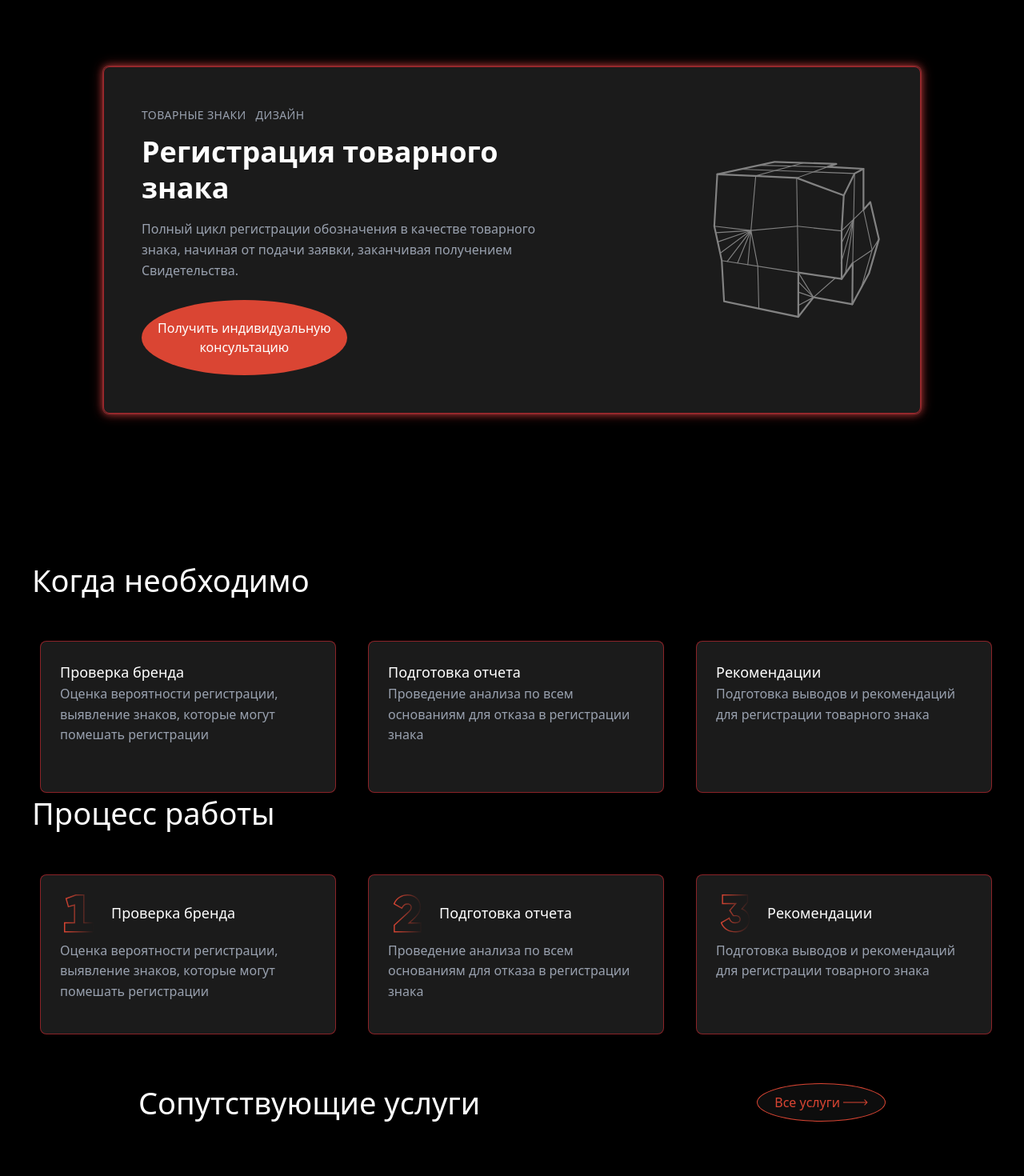
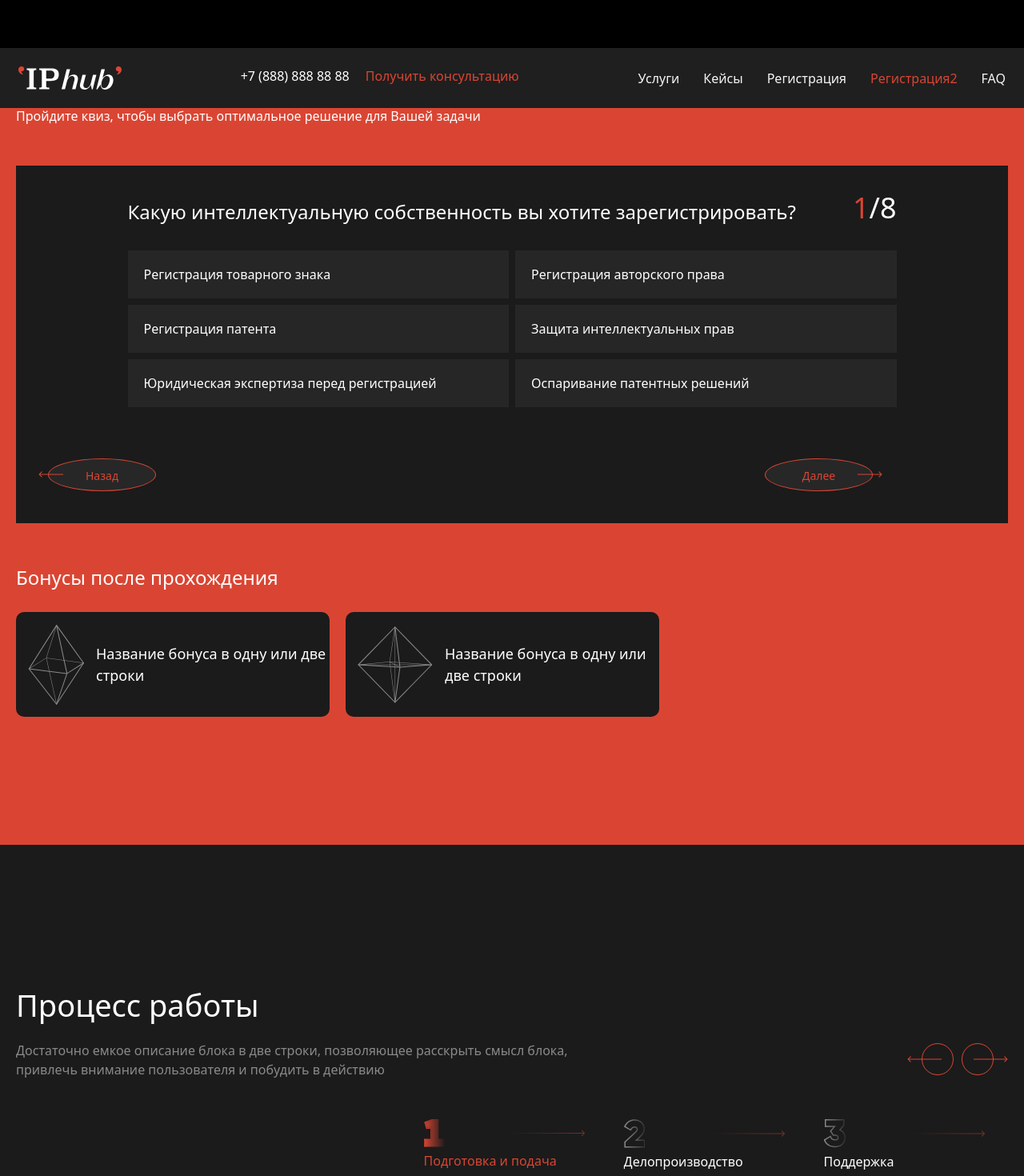
Before and after one commit to buranJ/IP, a React (Vite) app: page /register in a window 1280 px wide. Shown: the part 100-1570 px from the top of the page at 80% size. Built offline with nearby package versions, Linux system fonts and the light colour scheme.

Commit message:
New page is added

```diff
--- a/src/App.jsx
+++ b/src/App.jsx
@@ -9,11 +9,13 @@ import { Case } from './pages/Case/Case'
 import { Faq } from './pages/Faq/Faq'
 import { Home } from './pages/Home/Home'
 
-import ProdCase from './pages/ProdCase/ProductCase'
+
 import Header from './components/Header'
 import Error from './components/Error'
 import Footer from './components/Footer'
-import Request from './components/Request'
+import ProdCase from './pages/ProdCase/ProdCase'
+import Register from './pages/Register/Register'
+
 
 function App() {
   const [isRequestOpen, setIsRequestOpen] = useState(false)
@@ -29,8 +31,9 @@ function App() {
         <Route path="/" element={<Home onOpenRequest={onOpenRequest} />} />
         <Route path="/" element={<Home />} />
         <Route path="/service" element={<Service />} />
-        <Route path="/cases" element={<Case />} />
-        <Route path="/register" element={<ProdCase />} />
+        <Route path="/cases" element={<Case/>} />
+        <Route path="/prodcase" element={<ProdCase />} />
+        <Route path="/register" element={<Register/>} />
         <Route path="/faq" element={<Faq />} />
         <Route path="*" element={<Error />} />
       </Routes>
--- a/src/components/Nav/index.jsx
+++ b/src/components/Nav/index.jsx
@@ -8,7 +8,9 @@ export const Nav = ({ display = " nav hidden md:flex gap-[30px] text-white"}) =>
             <NavLink className={({ isActive }) => (isActive ? "active" : "item")}
                 to='/cases'>Кейсы</NavLink>
             <NavLink className={({ isActive }) => (isActive ? "active" : "item")}
-                to='/register'>Регистрация</NavLink>
+                to='/prodcase'>Регистрация</NavLink>
+                   <NavLink className={({ isActive }) => (isActive ? "active" : "item")}
+                to='/register'>Регистрация2</NavLink>
             <NavLink className={({ isActive }) => (isActive ? "active" : "item")}
                 to='/faq'>FAQ</NavLink>
         </nav>
--- a/src/components/Process/index.css
+++ b/src/components/Process/index.css
@@ -0,0 +1,3 @@
+.swiper-initialized {
+    background-color: #1b1b1b;
+}
--- a/src/components/Process/index.jsx
+++ b/src/components/Process/index.jsx
@@ -3,9 +3,15 @@ import Num2 from '../../assets/img/Process/imgNum1.svg'
 import Num3 from '../../assets/img/Process/imgNum2.svg'
 import Num4 from '../../assets/img/Process/imgNum3.svg'
 import Num5 from '../../assets/img/Process/imgNum4.svg'
+import Btn1 from '../../assets/img/Process/slider__btn1.svg';
+import Btn2 from '../../assets/img/Process/slider__btn2.svg';
+import arrow from '../../assets/img/Process/arrow__process.svg'
+import processImg1 from '../../assets/img/Process/des__img1.svg'
+import processImg2 from '../../assets/img/Process/des__img2.svg'
+import processImg3 from '../../assets/img/Process/des__img3.svg'
 import { Swiper, SwiperSlide } from 'swiper/react';
 import { useState } from 'react'
-
+import './index.css'
 const stageData=[
     {
         id:1,
@@ -62,17 +68,19 @@ function Process(){
                   <div className="process__title mt-[12px] font-normal text-[24px] md:text-[26px] lg:text-[32px] xl:text-[38px]">Процесс работы</div>
                <div className="process__des mt-[12px] md:mt-[16px] text-[#8a8a8a] text-[14px] md:text-[16px] font-medium max-w-[701px]">Достаточно емкое описание блока в две строки, позволяющее расскрыть смысл блока, привлечь внимание пользователя и побудить в действию</div>
                </div>
-               <div className="process__navigation hidden md:flex md:place-self-end">
-               <div className="minibuttons mt-[25px] flex gap-[10px] justify-center">
-                          <button className="btn-mini-right flex items-center gap-[10px] justify-center"
+               <div className="process__navigation hidden md:flex md:place-self-end ">
+               <div className="process__btns  mt-[25px] flex gap-[10px] justify-center">
+                          <button className="process-right flex items-center gap-[10px] justify-center"
                               onClick={()=>swiperInstance.slidePrev()}
                           >
-                              <img src={Btn1} alt="Previous" />
+                              <img className='bg-[#1b1b1b]'
+                               src={Btn1} alt="Previous" />
                           </button>
-                          <button className="btn-mini-right flex items-center gap-[10px] justify-center"
+                          <button className="process-right flex items-center gap-[10px] justify-center"
                                 onClick={()=>swiperInstance.slideNext()}
                           >
-                              <img src={Btn2} alt="Next" />
+                              <img className='bg-[#1b1b1b]'
+                              src={Btn2} alt="Next" />
                           </button>
                       </div>
                </div>
@@ -95,10 +103,10 @@ function Process(){
    >
         {stageData.map((item,index)=>(
      <SwiperSlide key={index}
-     className="process__slide bg-[rgba(255, 255, 255, 0.05)] relative max-w-[216px]">
+     className="process__slide bg-[rgba(255, 255, 255, 0.05)] relative max-w-[216px]  ">
      <div className="process__img flex justify-between">
        <img className="color-black"
-           src={Test1} alt="" />
+           src={item.img} alt="num__img" />
          <img className="mr-[14px]"
          src={arrow} alt="arrow" />
 </div>
@@ -131,16 +139,18 @@ function Process(){
           </div>
            </div>
            <div className="process__slider-nav flex  justify-center md:hidden">
-           <div className="minibuttons mt-[25px] flex gap-[10px] justify-center">
-                          <button className="btn-mini-right flex items-center gap-[10px] justify-center"
+           <div className="process__btns mt-[25px] flex gap-[10px] justify-center">
+                          <button className="process-right flex items-center gap-[10px] justify-center"
                               onClick={()=>swiperInstance.slidePrev()}
                           >
-                              <img src={Btn1} alt="Previous" />
+                              <img className='bg-[#1b1b1b]'
+                              src={Btn1} alt="Previous" />
                           </button>
-                          <button className="btn-mini-right flex items-center gap-[10px] justify-center"
+                          <button className="process-right flex items-center gap-[10px] justify-center"
                                 onClick={()=>swiperInstance.slideNext()}
                           >
-                              <img src={Btn2} alt="Next" />
+                              <img className='bg-[#1b1b1b]'
+                               src={Btn2} alt="Next" />
                           </button>
                       </div>
      </div>
--- /dev/null
+++ b/src/pages/Register/Register.jsx
@@ -0,0 +1,18 @@
+  import Process from '../../components/Process'
+  import Quiz from '../../components/Quiz'
+  import Acardion from '../../components/Acardion'
+  import DoubleCon from '../../components/DoubleCon'
+
+  export const Register=()=>{
+    return(
+        <>
+        <Quiz/>
+        <Process/>
+        <Acardion/>
+        <DoubleCon/>
+
+        </>
+    )
+  }
+
+  export default Register
--- a/src/pages/Register/index.jsx
+++ /dev/null
@@ -1,11 +0,0 @@
-  import Process from '../../components/Process'
-
-  export const Register=()=>{
-    return(
-        <>
-        <Process/>
-        </>
-    )
-  }
-
-  export default Register
```
Also changed, not shown: src/assets/img/Process/slider__btn1.svg (added), src/assets/img/Process/slider__btn2.svg (added), src/pages/ProdCase/ProdCase.jsx (renamed from src/pages/ProdCase/ProductCase.jsx).
